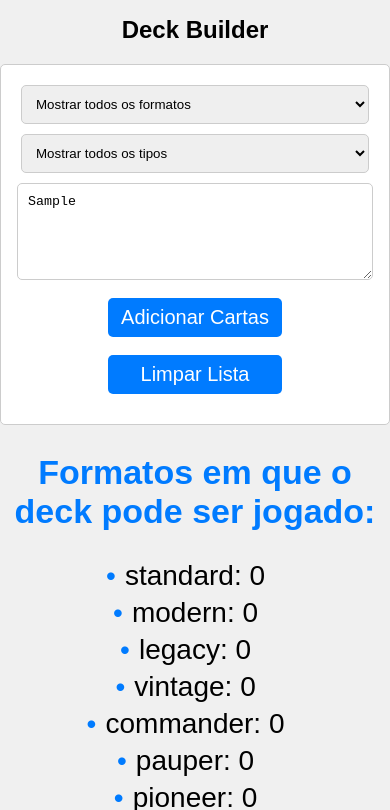
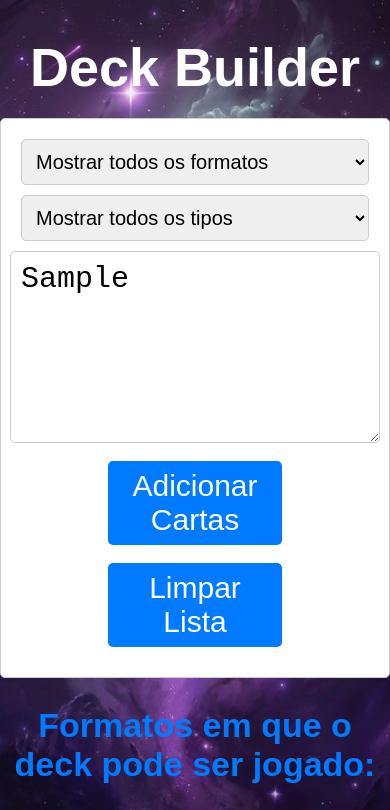
Before and after one commit to Marcelo-Paes/Magic-html, a website: page index.html in a window 390 px wide. Both pictures are taken after typing "Sample" into the empty fields and a click on the button "Adicionar Cartas". Shown: the top 810 px of the page. Drawn offline with nearby package versions, Linux system fonts and the light colour scheme; some packages are replaced by stand-ins of ours; no server answers; a script that the page names is missing.

Commit message:
fundos e ajustes

```diff
--- a/index.html
+++ b/index.html
@@ -7,7 +7,12 @@
     font-family: Arial, sans-serif;
     margin: 0;
     padding: 0;
-    background-color: #f0f0f0;
+    background-image: url('bg2.jpg'); /* Substitua 'caminho-para-sua-imagem.jpg' pelo caminho da sua imagem */
+    background-size: cover; /* Para ajustar a imagem para cobrir todo o fundo */
+    background-repeat: no-repeat; /* Para impedir a repetição da imagem */
+    background-color: rgba(255, 255, 255, 0.7);
+    background-attachment: fixed; /* Mantém o fundo fixo */
+
 }
 
 .title {
@@ -68,8 +73,8 @@ h1 {
 
 .card {
     width: 250px;
-    background-color: #fff;
-    border: 1px solid #ccc;
+    background-color: rgba(255, 255, 255, 0.7);
+    border: 1px solid #ae3333;
     margin: 10px;
     padding: 10px;
     position: relative;
@@ -113,18 +118,25 @@ button:hover {
 }
 
 #deckFormats h2 {
-    font-size: 18px;
-    color: #007bff;
+    font-size: 24px;
+    color: #ffffff;
 }
 
 #deckFormats ul {
     list-style: none;
     padding: 0;
+    align-items: center;
 }
 
 #deckFormats li {
-    font-size: 16px;
+    font-size: 18px;
     margin: 5px 0;
+    background-color: rgba(255, 255, 255, 0.7);
+    border: 1px solid #ae3333;
+    max-width: 10%;
+    text-align: center; /* Centraliza os elementos filhos horizontalmente */
+    margin-top: 20px;
+    margin-left: 45%;
 }
 
 #deckFormats li:before {
@@ -136,56 +148,100 @@ button:hover {
 }
 
 /* Estilos para telas menores (responsivo para celular) */
-/* Estilos para telas menores (responsivo para celular) */
-/* Estilos para telas menores (responsivo para celular) */
 @media (max-width: 980px) {
     .card-container {
         flex-direction: column;
     }
+    body {
+    font-family: Arial, sans-serif;
+    margin: 0;
+    padding: 0;
+    background-image: url('bgcel.jpg'); /* Substitua 'caminho-para-sua-imagem.jpg' pelo caminho da sua imagem */
+    background-size: cover; /* Para ajustar a imagem para cobrir todo o fundo */
+    background-repeat: no-repeat; /* Para impedir a repetição da imagem */
+    background-color: rgba(255, 255, 255, 0.7);
+    background-attachment: fixed; /* Mantém o fundo fixo */
+    background-position: center;
+
+}
 
     .card {
         width: 100%;
+
     }
 
     .card p {
-        font-size: 18px; /* Aumenta o tamanho da fonte dos valores de preços */
-    }
-    .button {
-        margin-top:8px;
-        width: 50%; /* Define a largura para 50% para centralizar */
-        padding: 8px; /* Reduz o preenchimento para botões menores */
-        font-size: 20px; /* Aumenta o tamanho da fonte dos botões */
-
+        font-size: 18px;
     }
 
+    .button {
+        margin-top: 8px;
+        width: 50%;
+        padding: 8px;
+        font-size: 30px;
+    }
 
     .card-name {
-        font-size: 28px; /* Aumenta o tamanho da fonte dos nomes das cartas */
+        font-size: 28px;
     }
-    .remove-button{
-        width: 30%; /* Define a largura para 50% para centralizar */
-        padding: 8px; /* Reduz o preenchimento para botões menores */
-        font-size: 20px; /* Aumenta o tamanho da fonte dos botões */
+
+    .remove-button {
+        width: 30%;
+        padding: 8px;
+        font-size: 20px;
     }
+
     .input-container {
-        text-align: center; /* Centraliza os botões da textarea */
+        text-align: center;
         display: flex;
         flex-direction: column;
         align-items: center;
     }
+
     #deckFormats h2 {
-    font-size: 34px; /* Aumenta o tamanho da fonte dos formatos jogados */
-    color: #007bff;
-    text-align: center; /* Centraliza o título h2 */
-}
+        font-size: 34px;
+        color: #007bff;
+        text-align: center;
+    }
+
     #deckFormats li {
-        font-size: 28px; /* Aumenta o tamanho da fonte dos nomes dos formatos e das quantidades */
+        font-size: 28px;
         margin: 5px 0;
     }
 
     #deckFormats ul {
-        text-align: center; /* Centraliza a lista de formatos e quantidades */
+        text-align: center;
     }
+
+    .textarea {
+        width: 100%; /* Define a largura da textarea para 100% */
+        font-size: 30px; /* Aumenta o tamanho da fonte da textarea */
+    }
+
+    .search-button {
+        margin-top: 8px;
+        width: 50%;
+        padding: 8px;
+        font-size: 30px;
+    }
+    .select {
+        width: 100%; /* Define a largura dos filtros para 100% */
+        font-size: 20px; /* Aumenta o tamanho da fonte dos filtros */
+    }
+    .input-container {
+    max-width: 900px;
+    margin: 0 auto;
+    padding: 20px;
+    background-color: #fff;
+    border: 1px solid #ccc;
+    border-radius: 5px;
+}
+.title {
+    text-align: center;
+    font-size: 54px;
+    margin-bottom: 20px;
+    color: #fff;
+}
 }
 
 
```
Also changed, not shown: bg.jpg (added), bg2.jpg (added), bgcel.jpg (added).
